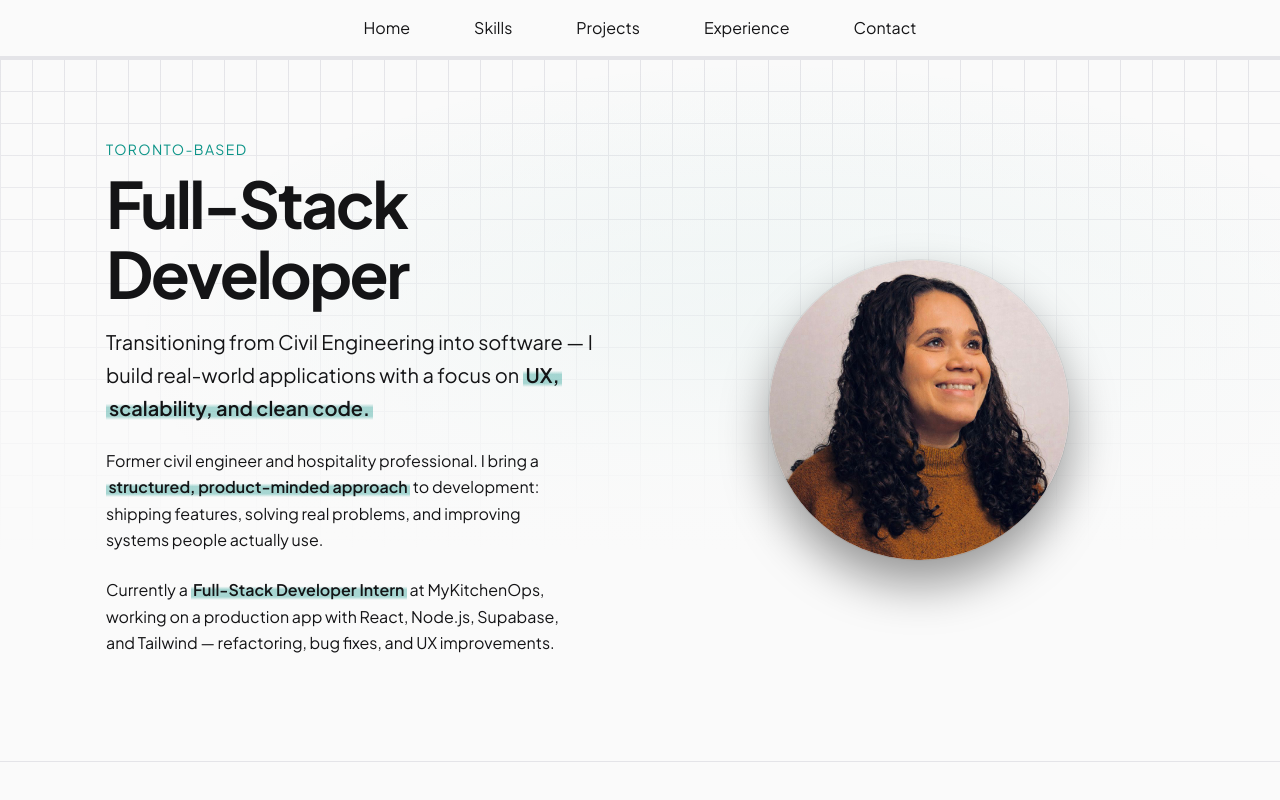
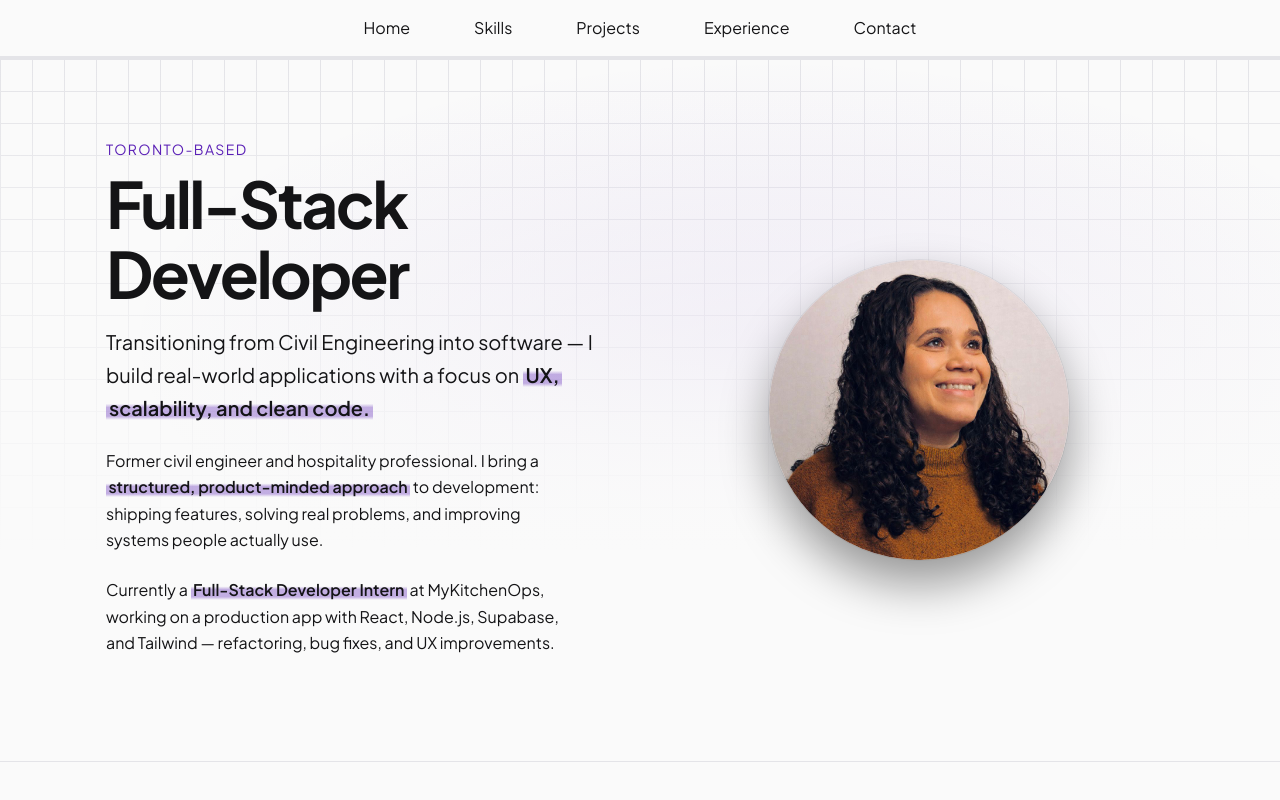
Before and after one commit to TayrineSoares/tayrine-portfolio, a React (Vite) app: page / in a window 1280 px wide. Shown: the top 800 px of the page. Built offline with nearby package versions, Linux system fonts and the light colour scheme.

Commit message:
change to purple

```diff
--- a/src/styles/global.css
+++ b/src/styles/global.css
@@ -1,6 +1,6 @@
 /* ============================================
    GLOBAL STYLES — Dark default, SaaS/tech
-   - Teal accent, glassmorphism, subtle glow
+   - Purple accent, glassmorphism, subtle glow
 ============================================ */
 
 :root {
@@ -9,9 +9,9 @@
   --fg: #f0f0f2;
   --muted: #8b8b9a;
   --line: #1e1e28;
-  --accent: #14b8a6;
-  --accent-glow: rgba(20, 184, 166, 0.25);
-  --accent-subtle: rgba(20, 184, 166, 0.12);
+  --accent: #8b5cf6;
+  --accent-glow: rgba(139, 92, 246, 0.25);
+  --accent-subtle: rgba(139, 92, 246, 0.12);
   --glass-bg: rgba(255, 255, 255, 0.03);
   --glass-border: rgba(255, 255, 255, 0.06);
   --content-max-width: 1100px;
@@ -51,9 +51,9 @@
     --fg: #141416;
     --muted: #5c5c6b;
     --line: #e4e4e8;
-    --accent: #0d9488;
-    --accent-glow: rgba(13, 148, 136, 0.2);
-    --accent-subtle: rgba(13, 148, 136, 0.08);
+    --accent: #5b21b6;
+    --accent-glow: rgba(91, 33, 182, 0.2);
+    --accent-subtle: rgba(91, 33, 182, 0.1);
     --glass-bg: rgba(0, 0, 0, 0.02);
     --glass-border: rgba(0, 0, 0, 0.06);
     --shadow-sm: 0 2px 8px rgba(0, 0, 0, 0.06);
```
